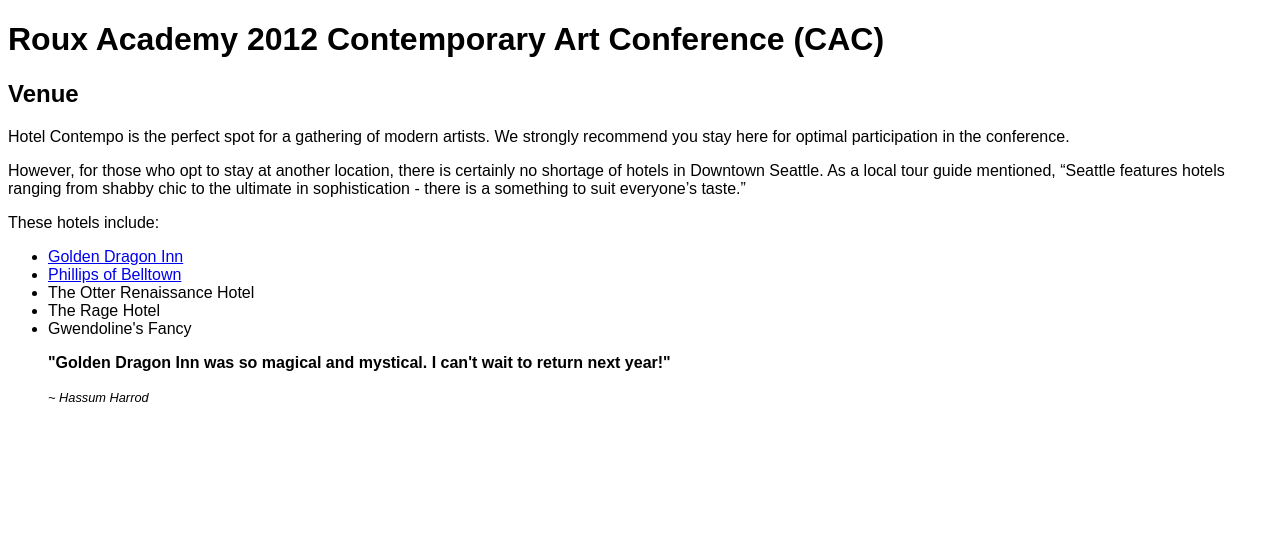
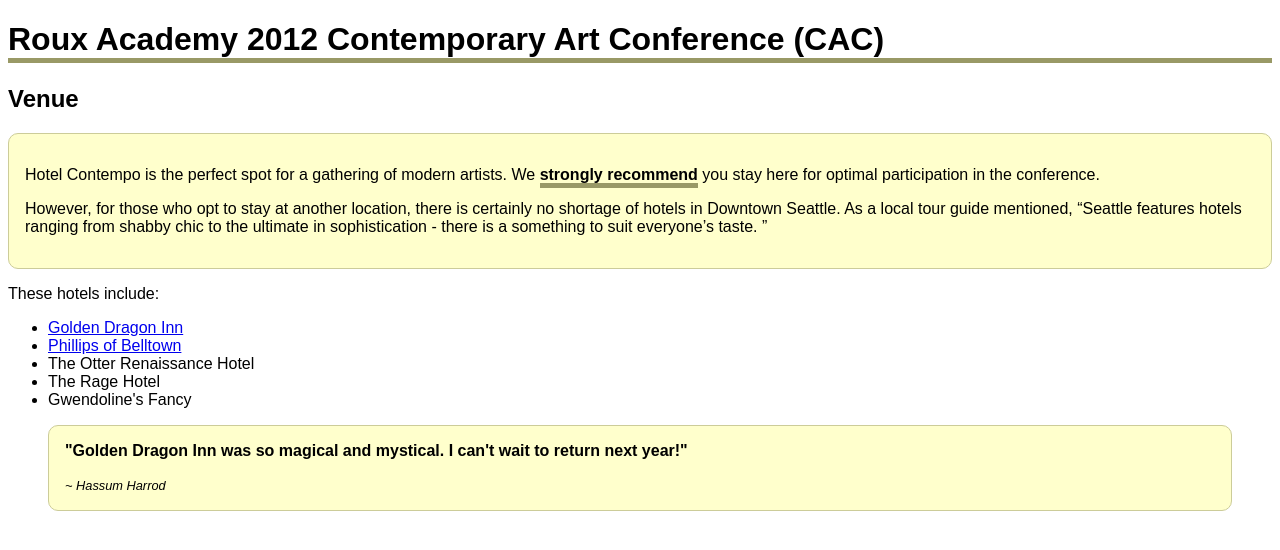
Before and after one commit to davecastaneda/practical_html, a plain HTML site: page 1-13-begin.html in a window 1280 px wide. Drawn offline with Linux system fonts and the light colour scheme.

Commit message:
Added underlining

```diff
--- a/1-13-begin.html
+++ b/1-13-begin.html
@@ -1,33 +1,45 @@
 <!DOCTYPE html>
 <html lang="en">
+
 <head>
     <meta charset="UTF-8">
     <title>Roux Academy 2012 Contemporary Art Conference (CAC)</title>
     <link href="1-13.css" rel="stylesheet">
 </head>
+
 <body>
-	<h1>Roux Academy 2012 Contemporary Art Conference (CAC)</h1>
+    <h1 class="underline">Roux Academy 2012 Contemporary Art Conference (CAC)</h1>
 
     <h2>Venue</h2>
+    <div class="box">
+        <p>Hotel Contempo is the perfect spot for a gathering of modern artists. We
+            <span class="underline">strongly recommend</span> you stay here for optimal participation in the conference.
 
-	<p>Hotel Contempo is the perfect spot for a gathering of modern artists. We strongly recommend you stay here for optimal participation in the conference.
-
-	<p>However, for those who opt to stay at another location, there is certainly no shortage of hotels in Downtown Seattle. As a local tour guide mentioned, <q>Seattle features hotels ranging from shabby chic to the ultimate in sophistication - there is a something to suit everyone’s taste.</q> </p>
-
+            <p>However, for those who opt to stay at another location, there is certainly no shortage of hotels in Downtown Seattle. As a local tour guide mentioned,
+                <q>Seattle features hotels ranging from shabby chic to the ultimate in sophistication - there is a something to suit everyone’s
+					taste.
+				</q>
+            </p>
+    </div>
     <p>These hotels include:</p>
     <ul>
-		<li><a href="http://www.lynda.com">Golden Dragon Inn</a></li>
-		<li><a href="https://www.lynda.com/Design-training-tutorials/40-0.html" target="_blank">Phillips of Belltown</a></li>
+        <li>
+            <a href="http://www.lynda.com">Golden Dragon Inn</a>
+        </li>
+        <li>
+            <a href="https://www.lynda.com/Design-training-tutorials/40-0.html" target="_blank">Phillips of Belltown</a>
+        </li>
         <li>The Otter Renaissance Hotel</li>
         <li>The Rage Hotel</li>
         <li>Gwendoline's Fancy</li>
     </ul>
 
-	<blockquote>
+    <blockquote class="box">
         <p>"Golden Dragon Inn was so magical and mystical. I can't wait to return next year!"</p>
         <cite>~ Hassum Harrod</cite>
     </blockquote>
 
 
 </body>
+
 </html>
```
Lines whose indentation alone changed are shown as unchanged.
